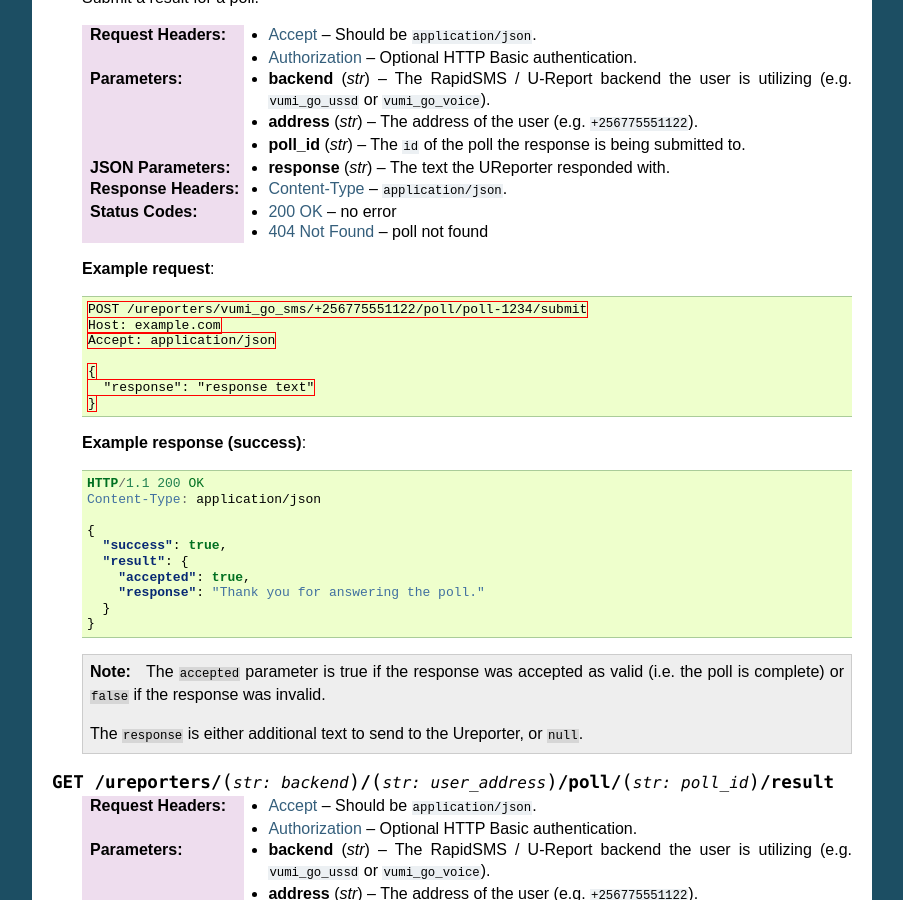
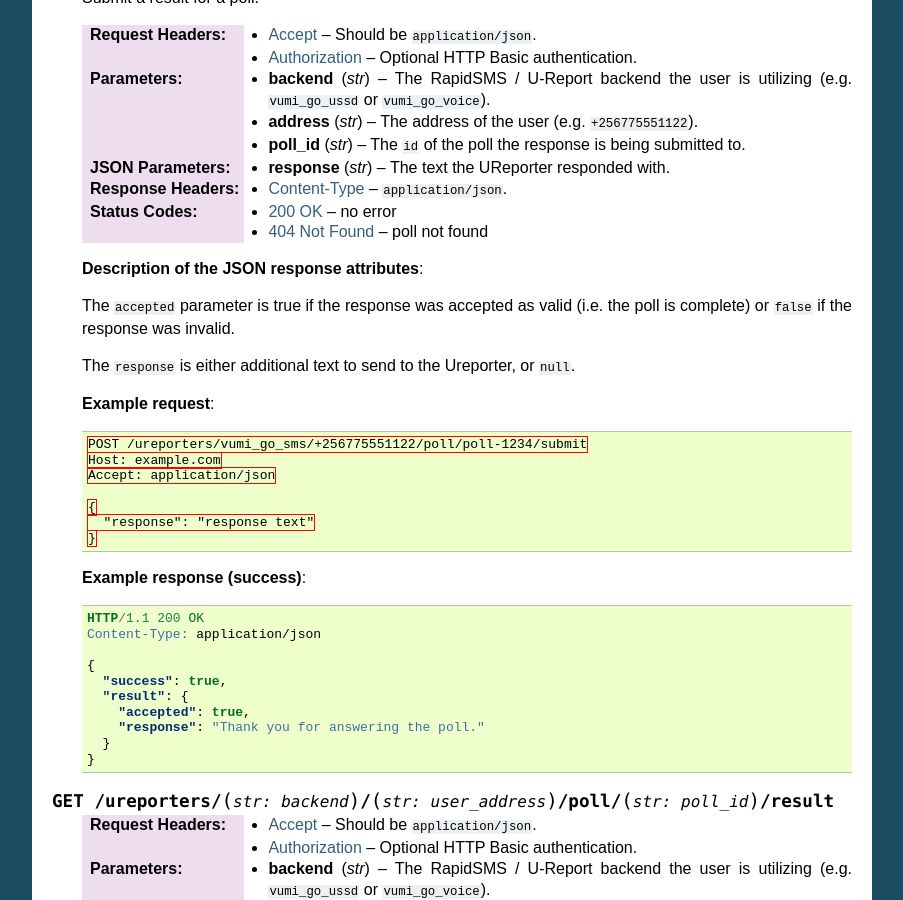
Before and after one commit to praekelt/vumi-ureport, a Sphinx documentation site: the page built from docs/ureport-api.rst, in a window 1280 px wide and 900 px high, scrolled down 3245 px. Shown: the whole window, without its empty margins (198-1101 px from the left). Built offline with Sphinx 7.4.7, drawn with Linux system fonts in a browser that asks for light colours; some of the changed lines change nothing that is shown; some of the changed text lies outside the part shown.

Commit message:
Document JSON response to poll and report submission better.

```diff
--- a/docs/ureport-api.rst
+++ b/docs/ureport-api.rst
@@ -236,6 +236,15 @@ API methods
    :statuscode 200: no error
    :statuscode 404: poll not found
 
+   **Description of the JSON response attributes**:
+
+   The ``accepted`` parameter is true if the response was accepted
+   as valid (i.e. the poll is complete) or ``false`` if the
+   response was invalid.
+
+   The ``response`` is either additional text to send to the
+   Ureporter, or ``null``.
+
    **Example request**:
 
    .. sourcecode:: http
@@ -262,15 +271,6 @@ API methods
           "response": "Thank you for answering the poll."
         }
       }
-
-   .. note::
-
-      The ``accepted`` parameter is true if the response was accepted
-      as valid (i.e. the poll is complete) or ``false`` if the
-      response was invalid.
-
-      The ``response`` is either additional text to send to the
-      Ureporter, or ``null``.
 
 
 .. http:get:: /ureporters/(str:backend)/(str:user_address)/poll/(str:poll_id)/result
@@ -384,6 +384,15 @@ API methods
    :statuscode 200: no error
    :statuscode 404: ureporter not found
 
+   **Description of the JSON response attributes**:
+
+   The ``accepted`` parameter is true if the response was accepted
+   as valid (i.e. the poll is complete) or ``false`` if the
+   response was invalid.
+
+   The ``response`` is either additional text to send to the
+   Ureporter, or ``null``.
+
    **Example request**:
 
    .. sourcecode:: http
```
